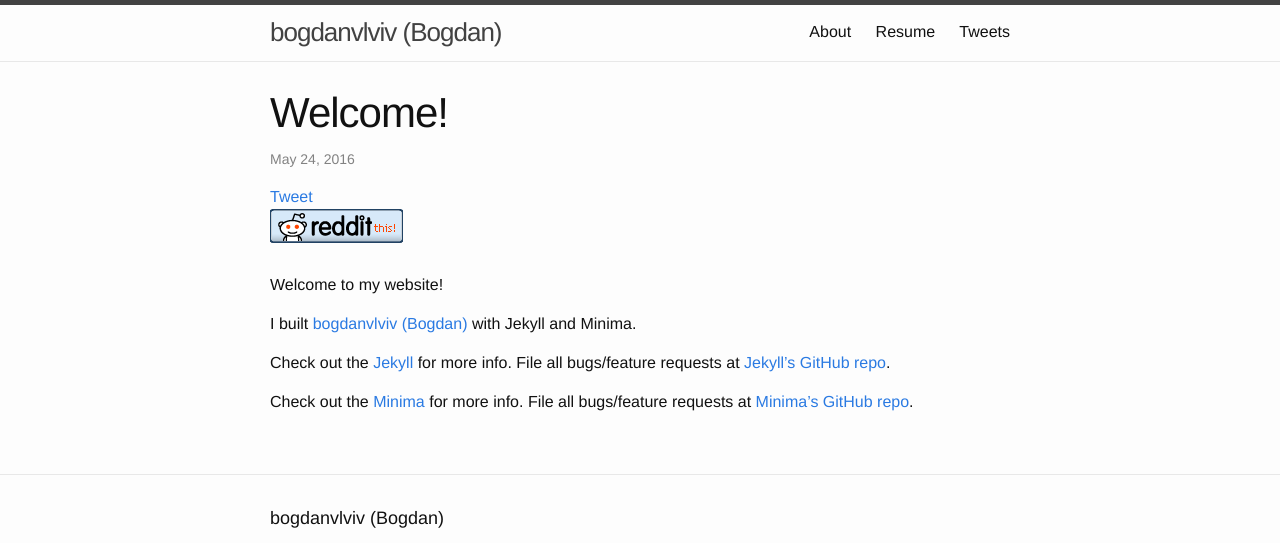
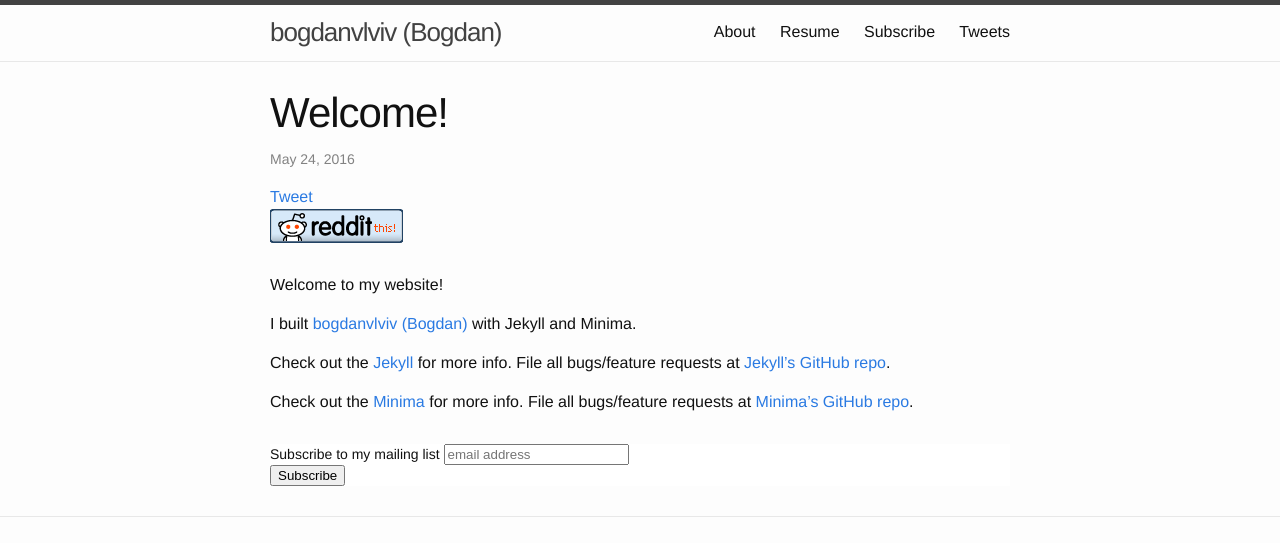
Before and after one commit to crowdpro3/bogdanvlviv.github.io, a Jekyll site: the page built from _posts/2016-05-24-welcome.markdown, in a window 1280 px wide, cut to the strip 0-543 px from the top of the page. Built offline with Jekyll 4.4.1, drawn with Linux system fonts in a browser that asks for light colours; comment, search, counter and statistics services are not loaded.

Commit message:
Add 'Subscribe to my mailing list' by mailchimp :heart:

```diff
--- /dev/null
+++ b/_includes/mailchimp.html
@@ -0,0 +1,18 @@
+<link href="//cdn-images.mailchimp.com/embedcode/horizontal-slim-10_7.css" rel="stylesheet" type="text/css">
+<style type="text/css">
+  #mc_embed_signup{background:#fff; clear:left; font:14px Helvetica,Arial,sans-serif; width:100%;}
+</style>
+<div id="mc_embed_signup">
+  <form action="//github.us10.list-manage.com/subscribe/post?u=68b0b78bb20c7de3f023a4888&amp;id=b5d24413d3" method="post" id="mc-embedded-subscribe-form" name="mc-embedded-subscribe-form" class="validate" target="_blank" novalidate>
+    <div id="mc_embed_signup_scroll">
+      <label for="mce-EMAIL">Subscribe to my mailing list</label>
+      <input type="email" value="" name="EMAIL" class="email" id="mce-EMAIL" placeholder="email address" required>
+      <div style="position: absolute; left: -5000px;" aria-hidden="true">
+        <input type="text" name="b_68b0b78bb20c7de3f023a4888_b5d24413d3" tabindex="-1" value="">
+      </div>
+      <div class="clear">
+        <input type="submit" value="Subscribe" name="subscribe" id="mc-embedded-subscribe" class="button">
+      </div>
+    </div>
+  </form>
+</div>
--- a/_layouts/home.html
+++ b/_layouts/home.html
@@ -7,7 +7,9 @@ layout: default
 
   {{ content }}
 
-  <p class="rss-subscribe">subscribe <a href="{{ "/feed.xml" | absolute_url }}">via RSS</a></p>
+  <p class="rss-subscribe">Subscribe <a href="{{ "/feed.xml" | absolute_url }}">via RSS</a></p>
+
+  <p class="email-subscribe"><a href="{{ "/subscribe.html" | absolute_url }}">Subscribe to my mailing list</a></p>
 
   <ul class="post-list">
     {% for post in site.posts %}
--- a/_layouts/post.html
+++ b/_layouts/post.html
@@ -32,6 +32,8 @@ layout: default
 
 {% include google.html %}
 
+{% include mailchimp.html %}
+
 {% if page.comments %}
 {% include disqus.html %}
 {% endif %}
--- a/_sass/bogdanvlviv/_layout.scss
+++ b/_sass/bogdanvlviv/_layout.scss
@@ -1,3 +1,11 @@
+.home {
+  .rss-subscribe {
+  }
+
+  .email-subscribe {
+  }
+}
+
 .post {
   .picture {
     margin-bottom: 15px;
```
Also changed, not shown: subscribe.html (added, +7 -0 lines).
